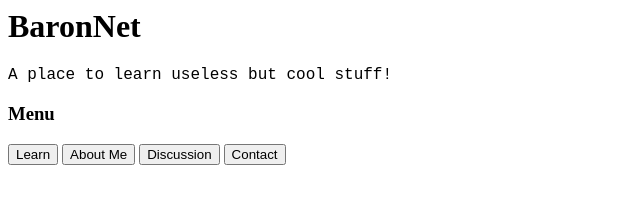
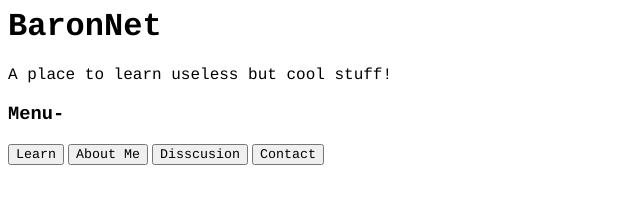
Before and after one commit to derpyParticle311/EAL, a plain HTML site: page index.html in a window 1280 px wide. Shown: the whole page, without its empty margins (0-640 px from the left). Drawn offline with Linux system fonts and the light colour scheme.

Commit message:
Update index.html

```diff
--- a/index.html
+++ b/index.html
@@ -1,13 +1,13 @@
 <html>
     <head>
-        <h1>BaronNet</h1>
-        <font face="courier new">A place to learn useless but cool stuff!</font>
+        <h1><font face="courier">BaronNet</font></h1>
+        <font face="courier">A place to learn useless but cool stuff!</font>
     </head>
     <body>
-        <h3>Menu</h3>
-        <button type="button">Learn</button>
-        <button type="button">About Me</button>
-        <button type="button">Discussion</button>
-        <button type="button">Contact</button>
+        <h3><font face="courier">Menu-</font></h3>
+        <button type="button"><font face="courier">Learn</font></button>
+        <button type="button"><font face="courier">About Me</font></button>
+        <button type="button"><font face="courier">Disscusion</font></button>
+        <button type="button"><font face="courier">Contact</font></button>
     </body>
 </html>
```
